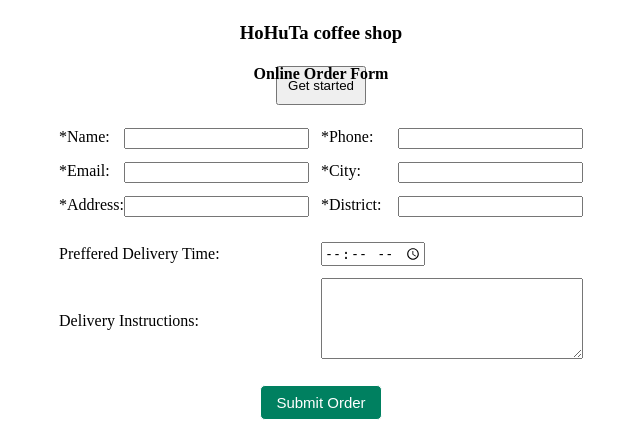
After one commit to giahuy-204/CoffeeWebsite, a PHP site: page /coffee_order_form.php in a window 1280 px wide. The commit adds this page. Shown: the part 509-944 px from the top of the page, without its empty margins (319-959 px from the left). Run offline with PHP 8.4, Linux system fonts and the light colour scheme.

Commit message:
confirmation form

```diff
--- a/cart.php
+++ b/cart.php
@@ -120,7 +120,7 @@ if (isset($_POST['remove'])){
             window.location = 'index.php';
         } else {
             alert('Order received! Please wait for our confirmation');
-            window.location = 'index.html';
+            window.location = 'coffee_order_form.php';
             <?php
                 foreach ($_SESSION['cart'] as $key => $value){
                     unset($_SESSION['cart'][$key]);
--- /dev/null
+++ b/coffee_order_form.php
@@ -0,0 +1,100 @@
+<!DOCTYPE html>
+<html>
+<head>
+	<title>Ordering Coffee</title>
+	<link rel="stylesheet" type="text/css" href="orderStyle.css">
+</head>
+<body>
+
+	<img src="https://cfcdn.zulily.com/images/cache/product/1000x1201/179020/zu36820250_main_tm1458056412.jpg" width="98%" height="500px" />
+
+	<h3>HoHuTa coffee shop</h3>
+	<h4>Online Order Form</h4>
+
+	<!-- Pizza Delivery Form -->
+	<form method="POST" action="order_set.php">
+
+		<!-- Data inside table -->
+		<table align="center" cellpadding="5">
+			<tr>
+				<td>
+					<!-- Name -->
+					<p>
+						<label>*Name: </label>
+						<input type="text" name="name" id="name">
+					</p>
+
+					<!-- Email -->
+					<p>
+						<label>*Email: </label>
+						<input type="email" name="email" id="email">
+					</p>
+
+					<!-- Address -->
+					<p>
+						<label>*Address: </label>
+						<input type="text" name="address" id="address">
+					</p>
+				</td>
+				<td colspan="2">
+					<!-- Telephone -->
+					<p>
+						<label>*Phone: </label>
+						<input type="text" name="tel" id="tel">
+					</p>
+
+					<!-- City -->
+					<p>
+						<label>*City: </label>
+						<input type="text" name="city" id="city">
+					</p>
+
+					<!-- District -->
+					<p>
+						<label>*District: </label>
+						<input type="text" name="dis" id="dis">
+					</p>
+				</td>
+			</tr>
+
+
+			<!-- Delivery Time -->
+			<tr>
+				<td>
+					<label>Preffered Delivery Time: </label>
+				</td>
+				<td colspan="2">
+					<input type="time" name="delivery_time" id="delivery_time">
+				</td>
+			</tr>
+
+			<!-- Delivery Instruction -->
+			<tr>
+				<td>
+					<label>Delivery Instructions: </label>
+				</td>
+				<td colspan="2">
+					<textarea rows="5" cols="30" name="instuctions" id="instuctions"></textarea>
+				</td>
+			</tr>
+
+			<!-- Submit Button -->
+			<tr>
+				<td colspan="3" align="center">
+					<button type="submit" name="submit" id="submit">Submit Order</button>
+				</td>
+			</tr>
+
+			<div>
+
+				<form method="get" action="login.html">
+					<button style="margin-left:auto;margin-right:auto;display:block;margin-top:-3%;padding: 10px;" type="submit" id="get_started">Get started</button>
+				</form>
+
+    		</div>
+
+		</table>
+	</form>
+
+</body>
+</html>
--- /dev/null
+++ b/orderStyle.css
@@ -0,0 +1,40 @@
+/* headers */
+
+.logo {
+	display: block;
+	margin-left: auto;
+	margin-right: auto;
+	width: 7%;
+}
+
+h3, h4 {
+	text-align: center;
+}
+
+/*Start - table style*/
+table tr td input[type="text"], table tr td input[type="email"] {
+	float: right;
+}
+
+
+#fields {
+	text-align: center;
+}
+
+
+table tr th {
+	text-align: left;
+	padding-left: 10px;
+}
+
+#submit {
+	padding: 8px 15px;
+	margin-top: 10px;
+	background-color: #008060;
+	color: white;
+	font-size: 15px;
+	border: 1px solid white;
+	border-radius: 5px;
+}
+
+/*End - table style*/
```
Also changed, not shown: order_set.php (added, +42 -0 lines).
